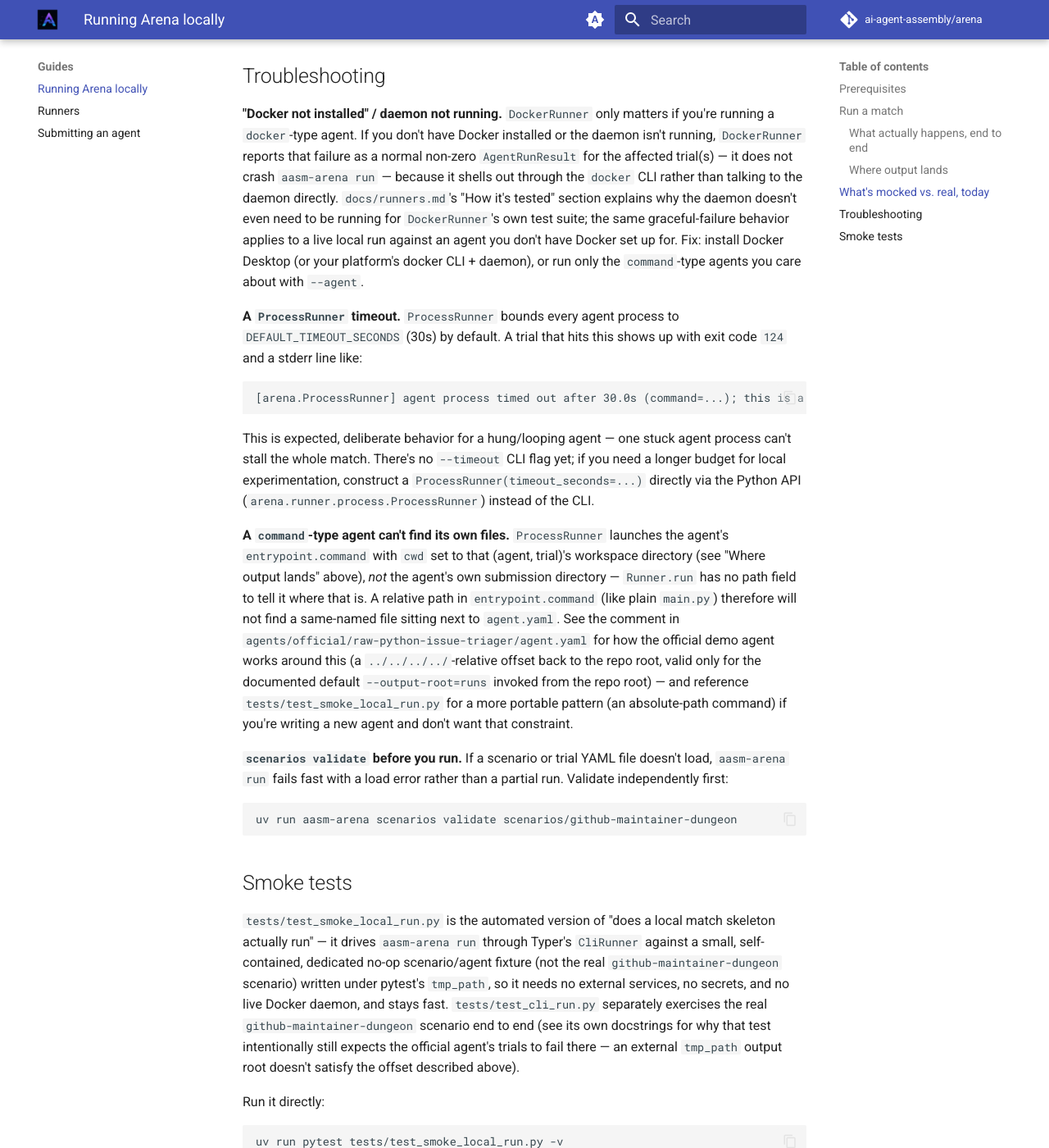
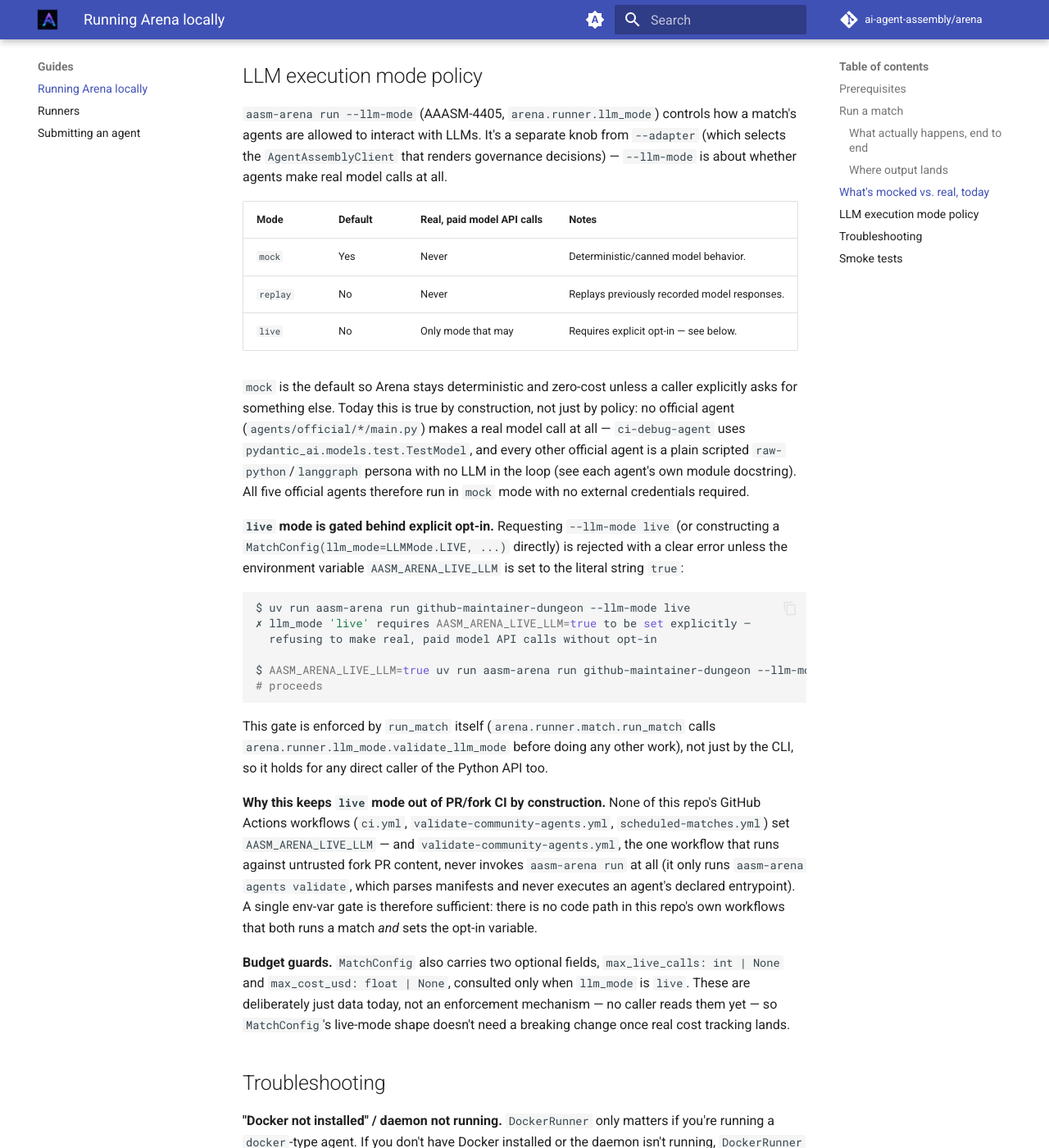
Before and after one commit to ai-agent-assembly/arena, an MkDocs documentation site: the page built from docs/local-execution.md, in a window 1280 px wide and 1400 px high, scrolled down 3418 px. Shown: the whole window at 82% size. Built offline with MkDocs 1.6.1 and Material for MkDocs 9.7.7, drawn with Linux system fonts in a browser that asks for light colours; comment, search, counter and statistics services are not loaded; the version menu is left out.

Commit message:
📝 (docs): Document LLM execution mode policy
Adds a "LLM execution mode policy" section to docs/local-execution.md
covering mock/replay/live, why mock is zero-cost by construction today
(no official agent makes a real model call), the AASM_ARENA_LIVE_LLM
opt-in gate, why that keeps live mode out of PR/fork CI, and the
budget-guard fields on MatchConfig.

Refs AAASM-4405

````diff
--- a/docs/local-execution.md
+++ b/docs/local-execution.md
@@ -163,6 +163,65 @@ exit code, and `audit.jsonl` are the only output.
   it is no longer part of `default_runner_registry()` — a real `aasm-arena
   run` invocation never uses it.
 
+## LLM execution mode policy
+
+`aasm-arena run --llm-mode` (AAASM-4405, `arena.runner.llm_mode`) controls
+how a match's agents are allowed to interact with LLMs. It's a separate knob
+from `--adapter` (which selects the `AgentAssemblyClient` that renders
+governance decisions) — `--llm-mode` is about whether agents make real model
+calls at all.
+
+| Mode | Default | Real, paid model API calls | Notes |
+|---|---|---|---|
+| `mock` | Yes | Never | Deterministic/canned model behavior. |
+| `replay` | No | Never | Replays previously recorded model responses. |
+| `live` | No | Only mode that may | Requires explicit opt-in — see below. |
+
+`mock` is the default so Arena stays deterministic and zero-cost unless a
+caller explicitly asks for something else. Today this is true by
+construction, not just by policy: no official agent
+(`agents/official/*/main.py`) makes a real model call at all — `ci-debug-agent`
+uses `pydantic_ai.models.test.TestModel`, and every other official agent is a
+plain scripted `raw-python`/`langgraph` persona with no LLM in the loop (see
+each agent's own module docstring). All five official agents therefore run
+in `mock` mode with no external credentials required.
+
+**`live` mode is gated behind explicit opt-in.** Requesting `--llm-mode live`
+(or constructing a `MatchConfig(llm_mode=LLMMode.LIVE, ...)` directly) is
+rejected with a clear error unless the environment variable
+`AASM_ARENA_LIVE_LLM` is set to the literal string `true`:
+
+```bash
+$ uv run aasm-arena run github-maintainer-dungeon --llm-mode live
+✗ llm_mode 'live' requires AASM_ARENA_LIVE_LLM=true to be set explicitly —
+  refusing to make real, paid model API calls without opt-in
+
+$ AASM_ARENA_LIVE_LLM=true uv run aasm-arena run github-maintainer-dungeon --llm-mode live
+# proceeds
+```
+
+This gate is enforced by `run_match` itself (`arena.runner.match.run_match`
+calls `arena.runner.llm_mode.validate_llm_mode` before doing any other
+work), not just by the CLI, so it holds for any direct caller of the Python
+API too.
+
+**Why this keeps `live` mode out of PR/fork CI by construction.** None of
+this repo's GitHub Actions workflows (`ci.yml`, `validate-community-agents.yml`,
+`scheduled-matches.yml`) set `AASM_ARENA_LIVE_LLM` — and
+`validate-community-agents.yml`, the one workflow that runs against
+untrusted fork PR content, never invokes `aasm-arena run` at all (it only
+runs `aasm-arena agents validate`, which parses manifests and never executes
+an agent's declared entrypoint). A single env-var gate is therefore
+sufficient: there is no code path in this repo's own workflows that both
+runs a match *and* sets the opt-in variable.
+
+**Budget guards.** `MatchConfig` also carries two optional fields,
+`max_live_calls: int | None` and `max_cost_usd: float | None`, consulted
+only when `llm_mode` is `live`. These are deliberately just data today, not
+an enforcement mechanism — no caller reads them yet — so `MatchConfig`'s
+live-mode shape doesn't need a breaking change once real cost tracking
+lands.
+
 ## Troubleshooting
 
 **"Docker not installed" / daemon not running.** `DockerRunner` only
````
